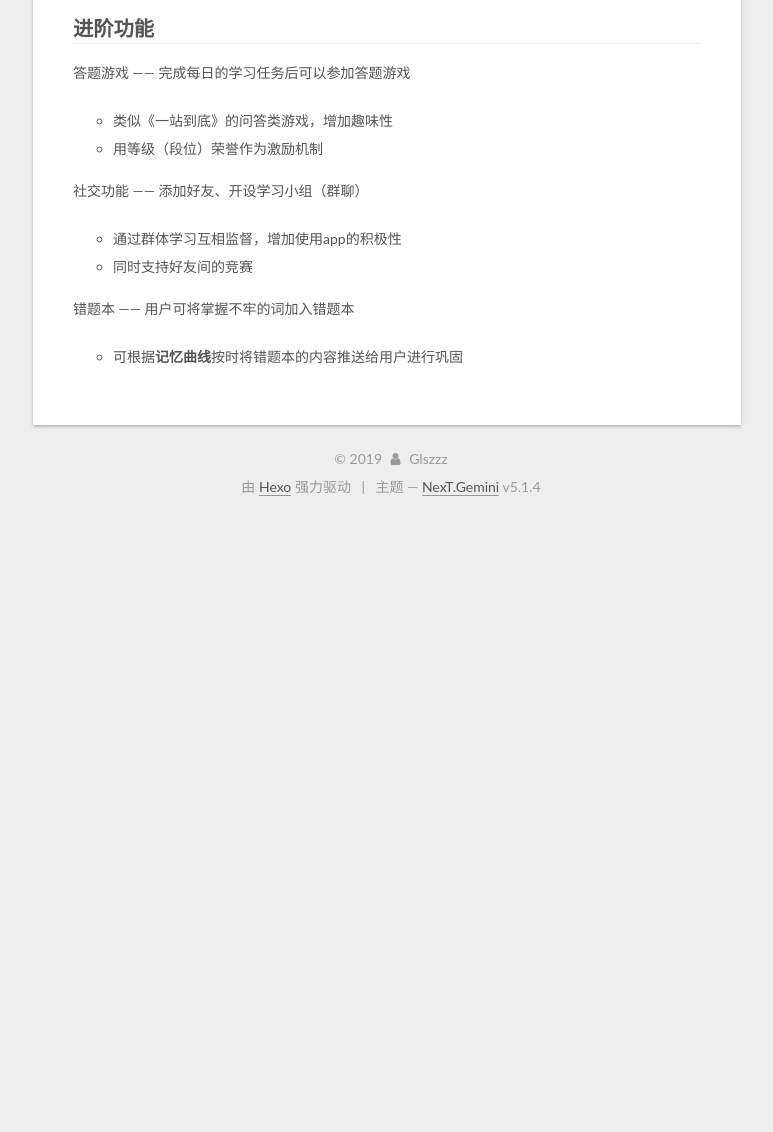
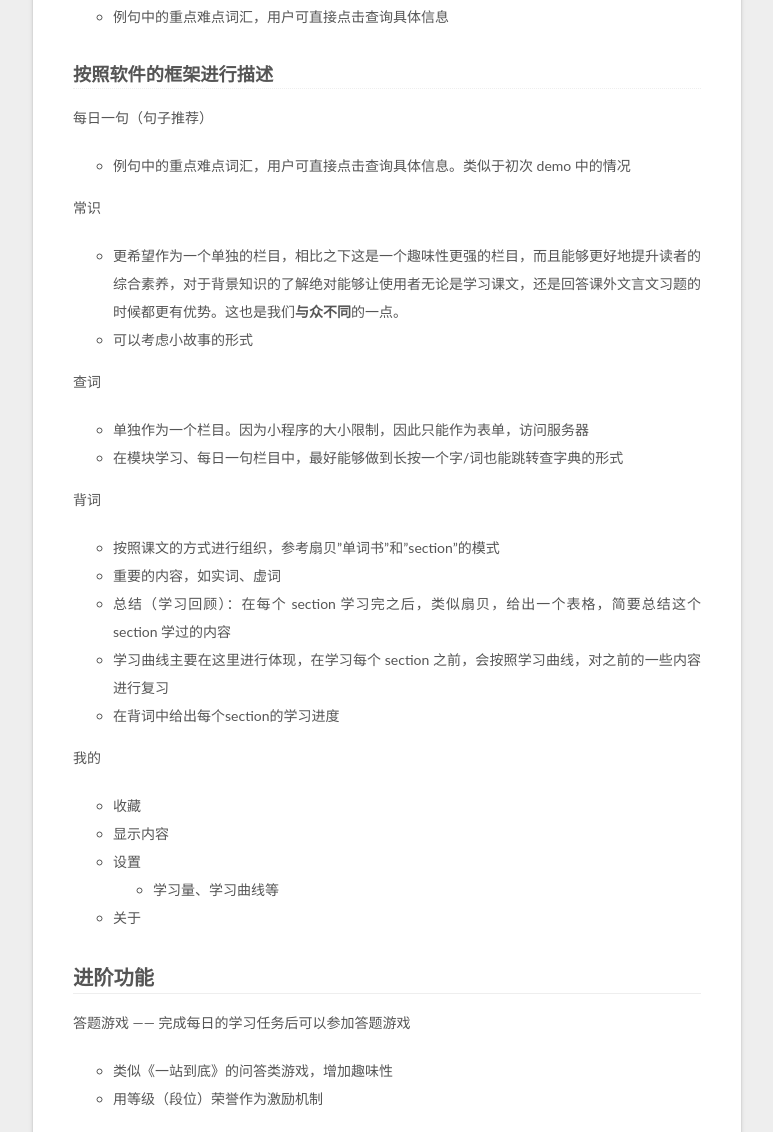
Before and after one commit to fdu-sw/fdu-sw.github.io, a plain HTML site: page 2019/03/24/init-demand/index.html in a window 1280 px wide. Shown: the part 884-2016 px from the top of the page, without its empty margins (379-1152 px from the left). Before the commit the page ends 1405 px from the top, so only its background shows below. Drawn offline with nearby package versions, Linux system fonts and the light colour scheme; some packages are replaced by stand-ins of ours.

Commit message:
Site updated: 2019-04-15 20:36:48

```diff
--- a/2019/03/24/init-demand/index.html
+++ b/2019/03/24/init-demand/index.html
@@ -84,7 +84,7 @@
 <meta property="og:site_name" content="一见">
 <meta property="og:description" content="目标中学生文言文学习软件">
 <meta property="og:locale" content="zh-Hans">
-<meta property="og:updated_time" content="2019-03-24T17:11:38.094Z">
+<meta property="og:updated_time" content="2019-04-15T12:35:54.138Z">
 <meta name="twitter:card" content="summary">
 <meta name="twitter:title" content="初步需求分析">
 <meta name="twitter:description" content="目标中学生文言文学习软件">
@@ -320,13 +320,14 @@
         <h2 id="目标"><a href="#目标" class="headerlink" title="目标"></a>目标</h2><p>中学生文言文学习软件</p>
 <a id="more"></a>
 <h2 id="目标客户"><a href="#目标客户" class="headerlink" title="目标客户"></a>目标客户</h2><p>上海市初高中学生</p>
-<h2 id="初步功能"><a href="#初步功能" class="headerlink" title="初步功能"></a>初步功能</h2><p>查词</p>
-<p>背词 —— 按照课文顺序，对通假、虚词等划分为section布置成学习任务</p>
+<h2 id="初步功能"><a href="#初步功能" class="headerlink" title="初步功能"></a>初步功能</h2><p>（以下内容只是初次的头脑风暴，需要最终请按照小程序的组成结构整理成树状结构）</p>
+<p>查词 —— 相当于提交一个表单交给后台进行处理，（微信小程序真的太小了）</p>
+<p>背词 —— 按照课文顺序，对通假、虚词等划分为 section 布置成学习任务</p>
 <ul>
 <li>类似于扇贝的一个单元</li>
 <li>形式为推送例句选择加点字的正确解释</li>
 </ul>
-<p>总结 —— 对于已经背过的词，可以对每个词生成一个表，表中记录了这个词的多个意思，已经每种意思对应的例句，便于学生记忆。</p>
+<p>总结 —— <strong>对于已经背过的词，可以对每个词生成一个表</strong>，表中记录了这个词的多个意思，已经每种意思对应的例句，便于学生记忆。</p>
 <p>常识 —— 对重要的人物的生平、事迹的介绍，介绍相关历史，旨在让学生遇到课外文言文阅读的时候，能够有一些背景知识</p>
 <ul>
 <li>在每日背词任务完成后推送一两条文化常识链接，介绍文章作者等</li>
@@ -334,6 +335,38 @@
 <p>每日一句（句子推荐）</p>
 <ul>
 <li>例句中的重点难点词汇，用户可直接点击查询具体信息</li>
+</ul>
+<h3 id="按照软件的框架进行描述"><a href="#按照软件的框架进行描述" class="headerlink" title="按照软件的框架进行描述"></a>按照软件的框架进行描述</h3><p>每日一句（句子推荐）</p>
+<ul>
+<li>例句中的重点难点词汇，用户可直接点击查询具体信息。类似于初次 demo 中的情况</li>
+</ul>
+<p>常识</p>
+<ul>
+<li>更希望作为一个单独的栏目，相比之下这是一个趣味性更强的栏目，而且能够更好地提升读者的综合素养，对于背景知识的了解绝对能够让使用者无论是学习课文，还是回答课外文言文习题的时候都更有优势。这也是我们<strong>与众不同</strong>的一点。</li>
+<li>可以考虑小故事的形式</li>
+</ul>
+<p>查词</p>
+<ul>
+<li>单独作为一个栏目。因为小程序的大小限制，因此只能作为表单，访问服务器</li>
+<li>在模块学习、每日一句栏目中，最好能够做到长按一个字/词也能跳转查字典的形式</li>
+</ul>
+<p>背词</p>
+<ul>
+<li>按照课文的方式进行组织，参考扇贝”单词书”和”section”的模式</li>
+<li>重要的内容，如实词、虚词</li>
+<li>总结（学习回顾）：在每个 section 学习完之后，类似扇贝，给出一个表格，简要总结这个 section 学过的内容</li>
+<li>学习曲线主要在这里进行体现，在学习每个 section 之前，会按照学习曲线，对之前的一些内容进行复习</li>
+<li>在背词中给出每个section的学习进度</li>
+</ul>
+<p>我的</p>
+<ul>
+<li>收藏</li>
+<li>显示内容</li>
+<li>设置<ul>
+<li>学习量、学习曲线等</li>
+</ul>
+</li>
+<li>关于</li>
 </ul>
 <h2 id="进阶功能"><a href="#进阶功能" class="headerlink" title="进阶功能"></a>进阶功能</h2><p>答题游戏 —— 完成每日的学习任务后可以参加答题游戏</p>
 <ul>
@@ -489,7 +522,7 @@
 
 
 
-              <div class="post-toc-content"><ol class="nav"><li class="nav-item nav-level-2"><a class="nav-link" href="#目标"><span class="nav-number">1.</span> <span class="nav-text">目标</span></a></li><li class="nav-item nav-level-2"><a class="nav-link" href="#目标客户"><span class="nav-number">2.</span> <span class="nav-text">目标客户</span></a></li><li class="nav-item nav-level-2"><a class="nav-link" href="#初步功能"><span class="nav-number">3.</span> <span class="nav-text">初步功能</span></a></li><li class="nav-item nav-level-2"><a class="nav-link" href="#进阶功能"><span class="nav-number">4.</span> <span class="nav-text">进阶功能</span></a></li></ol></div>
+              <div class="post-toc-content"><ol class="nav"><li class="nav-item nav-level-2"><a class="nav-link" href="#目标"><span class="nav-number">1.</span> <span class="nav-text">目标</span></a></li><li class="nav-item nav-level-2"><a class="nav-link" href="#目标客户"><span class="nav-number">2.</span> <span class="nav-text">目标客户</span></a></li><li class="nav-item nav-level-2"><a class="nav-link" href="#初步功能"><span class="nav-number">3.</span> <span class="nav-text">初步功能</span></a><ol class="nav-child"><li class="nav-item nav-level-3"><a class="nav-link" href="#按照软件的框架进行描述"><span class="nav-number">3.1.</span> <span class="nav-text">按照软件的框架进行描述</span></a></li></ol></li><li class="nav-item nav-level-2"><a class="nav-link" href="#进阶功能"><span class="nav-number">4.</span> <span class="nav-text">进阶功能</span></a></li></ol></div>
 
 
           </div>
```
